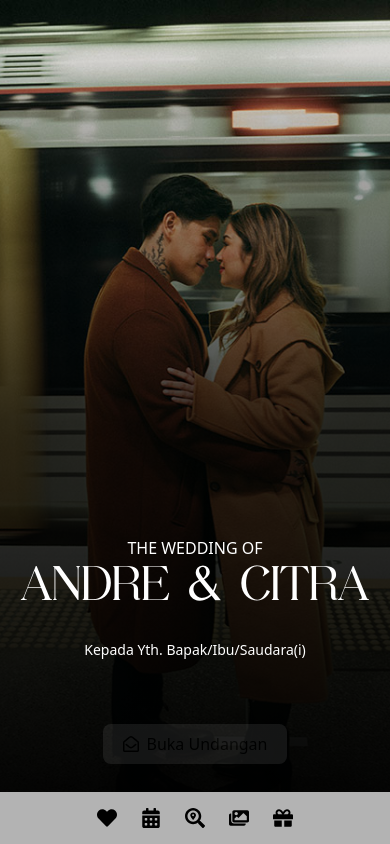
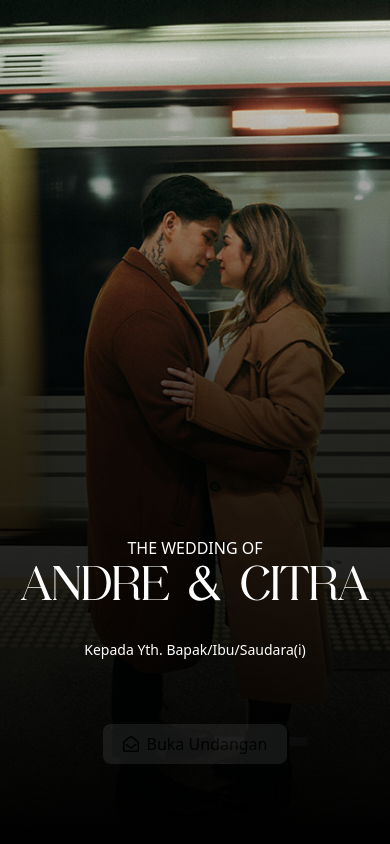
Before and after one commit to muffid/rabine-v2, a Next.js app: page /preset/presA01 in a window 390 px wide. Shown: the top 844 px of the page. Built offline with nearby package versions, Linux system fonts and the light colour scheme; what @badrap/bar-of-progress would draw is missing.

Commit message:
fixing useEffect dependency

```diff
--- a/components/preset/presA01/Timer.js
+++ b/components/preset/presA01/Timer.js
@@ -43,7 +43,7 @@ const Timer = (props) => {
     }, 1000);
 
     return () => clearInterval(intervalId);
-  }, []);
+  }, [propsTarget]);
   return (
     <div className='w-full flex flex-col items-center justify-center bg-black py-20 px-12 gap-y-8'
           style={{backgroundImage: "url('/images/preset/A01/Template-1-Marble.webp')"}}>
--- a/pages/preset/presA01.js
+++ b/pages/preset/presA01.js
@@ -37,7 +37,7 @@ function PresA01() {
             <div className='w-full flex flex-row items-start justify-between'>
 
                 {/* COVER UNDANGAN */}
-                <div className='w-full h-screen fixed z-10 moving-up flex flex-col items-center justify-center' style={{ top: `${topPosition}px` }}>
+                <div className='w-full h-screen fixed z-20 moving-up flex flex-col items-center justify-center' style={{ top: `${topPosition}px` }}>
                     <div className='w-full h-screen relative flex items-center justify-center'>
                         <div className='flex flex-col items-center justify-end absolute bg-gradient-to-t from-black
                                         to-transparent via-black/75 w-full h-screen top-0 pb-20'>
@@ -83,15 +83,15 @@ function PresA01() {
                 <div className='w-full md:w-1/2 lg:w-[40%] overflow-y-auto relative'>
 
                     {/* MENU NAVIGASI BAWAH */}
-                    <div className='md:hidden fixed bottom-0 z-30 w-full p-4 bg-white/70 text-black
-                                    flex flex-row items-center justify-center gap-x-6 text-xl backdrop-blur-xl'>
+                    {/* <div className='md:hidden fixed bottom-0 z-10 w-full p-2 bg-white/70 text-black
+                                    flex flex-row items-center justify-center gap-x-6 rounded-t-3xl text-2xl backdrop-blur-xl'>
                         <FaHeart className=" hover:text-orange-800 cursor-pointer"/>
                         <FaCalendarAlt className=" hover:text-orange-800 cursor-pointer"/>
                         <FaSearchLocation className=" hover:text-orange-800 cursor-pointer"/>
                         <FaImages className=" hover:text-orange-800 cursor-pointer"/>
                         <FaGift className=" hover:text-orange-800 cursor-pointer"/>
 
-                    </div>
+                    </div> */}
 
                     {/* OPENING_PHOTO */}
                    <div className='w-full h-screen relative'>
```
